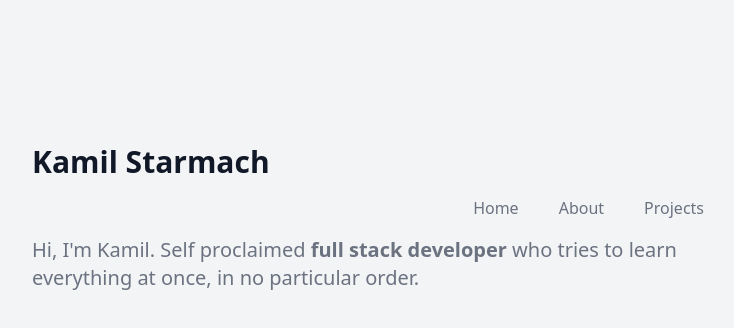
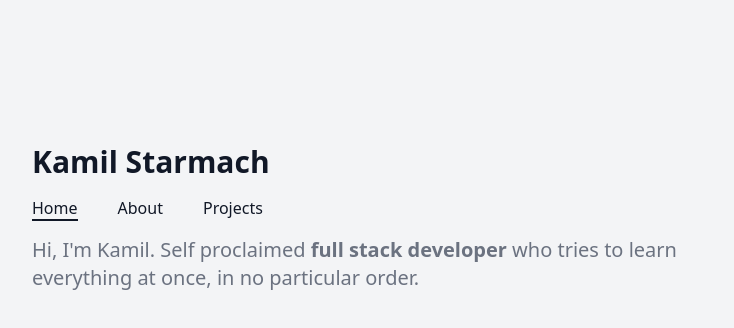
Before and after one commit to kstarmach/portfolio, a Next.js app: page / in a window 1280 px wide. Shown: the top 328 px of the page, without its empty margins (256-990 px from the left). Built offline with nearby package versions, Linux system fonts and the light colour scheme.

Commit message:
update: Navbar to work correctly

```diff
--- a/src/components/Navbar.tsx
+++ b/src/components/Navbar.tsx
@@ -1,21 +1,34 @@
 import Link from "next/link";
 
-const Navbar = () => {
+type NavbarLinkTypes = {
+    isActive: boolean;
+    url: string;
+    name: string;
+}
+
+const NavbarLink = ({ isActive, url, name }: NavbarLinkTypes) => {
+    return (
+        <Link href={url}>
+            <span className={`text-gray-900 ${isActive ? 'border-b-2 border-gray-900' : 'hover:border-b-2 hover:border-gray-900 hover:text-gray-900'}`}>
+                {name}
+            </span>
+        </Link>
+
+    )
+}
+
+const Navbar = ({ active }: { active: string }) => {
+
+
     return (
         <nav className="flex justify-between mt-4 max-w-2xl">
-            <div>
 
-            </div>
             <div className="flex items-center space-x-10 text-gray-500 ">
-                <Link href="/" >
-                    <span className='hover:text-gray-900 hover:border-b-2 hover:border-gray-900'>Home</span>
-                </Link>
-                <Link href="/about"  >
-                    <span className='hover:text-gray-900 hover:border-b-2 hover:border-gray-900'>About</span>
-                </Link>
-                <Link href="/projects">
-                    <span className='hover:text-gray-900 hover:border-b-2 hover:border-gray-900'>Projects</span>
-                </Link>
+
+                <NavbarLink isActive={active === 'Home'} url="/" name='Home' />
+                <NavbarLink isActive={active === 'About'} url="/about" name='About' />
+                <NavbarLink isActive={active === 'Projects'} url="/projects" name='Projects' />
+
             </div>
         </nav>
     );
--- a/src/pages/_app.tsx
+++ b/src/pages/_app.tsx
@@ -18,7 +18,7 @@
     <div className="bg-gray-100 min-h-screen ">
       <div className="max-w-3xl mx-auto py-16 px-4 sm:px-6 lg:px-8 mt-20">
         <PageTitle title={curTitle} />
-        <Navbar />
+        <Navbar active={Component.name}/>
         <Component {...pageProps} />
       </div>
     </div >
```
